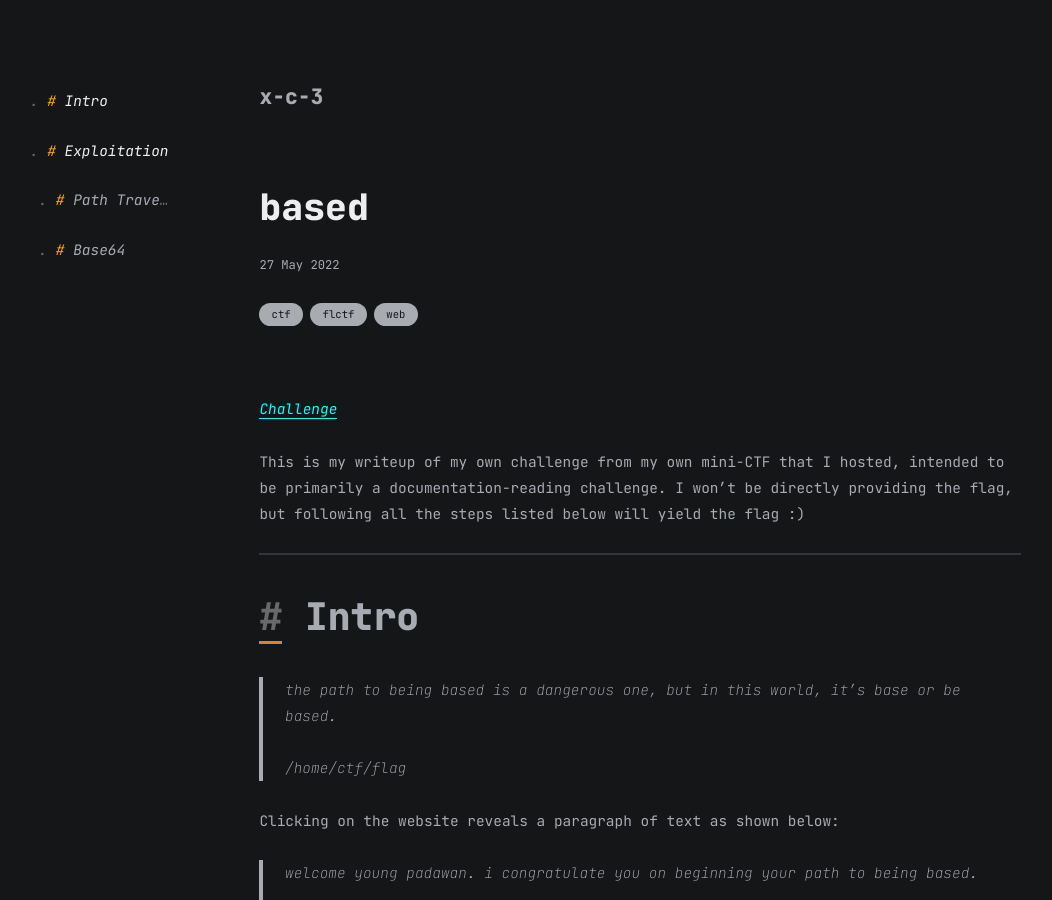
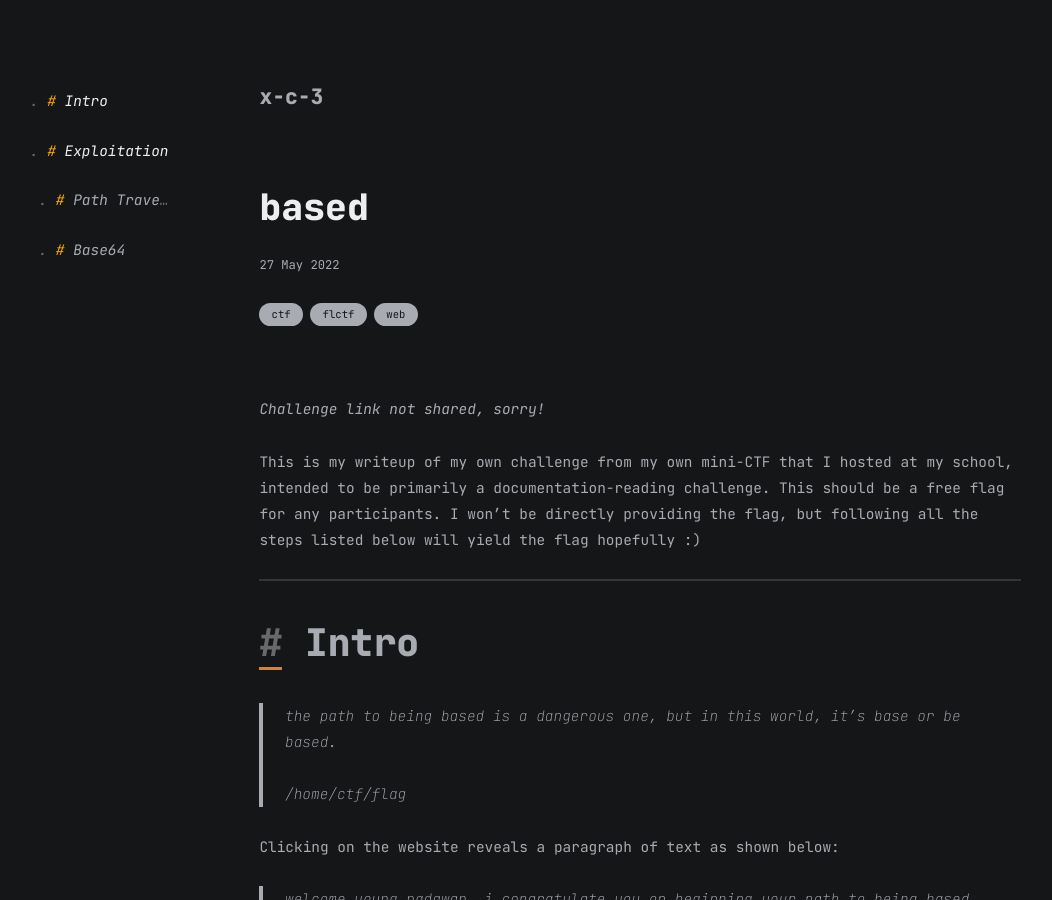
Before and after one commit to x-c-3/x-c-3.github.io, a Jekyll site: the page built from all_collections/_posts/2022-05-27-flctf-web-based.markdown, in a window 1280 px wide and 900 px high. Shown: the whole window, without its empty margins (35-1087 px from the left). Built offline with Jekyll 4.4.1, drawn with Linux system fonts in a browser that asks for light colours.

Commit message:
Update 2022-05-27-flctf-web-based.markdown

```diff
--- a/all_collections/_posts/2022-05-27-flctf-web-based.markdown
+++ b/all_collections/_posts/2022-05-27-flctf-web-based.markdown
@@ -7,9 +7,9 @@ categories: ctf flctf web
 description: "a contrived solution to a contrived problem"
 ---
 
-*[Challenge](https://app.cyberedu.ro/challenges/f2417e50-8a4d-11ec-88f8-7968b35ff57f/)*
+*Challenge link not shared, sorry!*
 
-This is my writeup of my own challenge from my own mini-CTF that I hosted, intended to be primarily a documentation-reading challenge. I won't be directly providing the flag, but following all the steps listed below will yield the flag :)
+This is my writeup of my own challenge from my own mini-CTF that I hosted at my school, intended to be primarily a documentation-reading challenge. This should be a free flag for any participants. I won't be directly providing the flag, but following all the steps listed below will yield the flag hopefully :)
 
 ---
 
```
